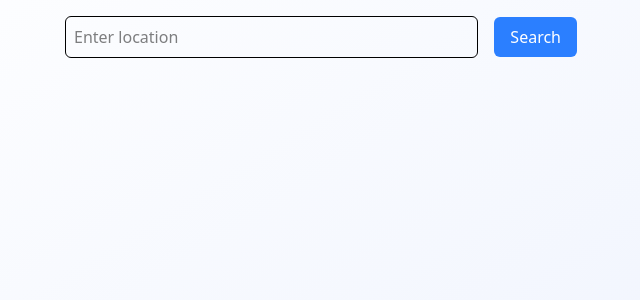
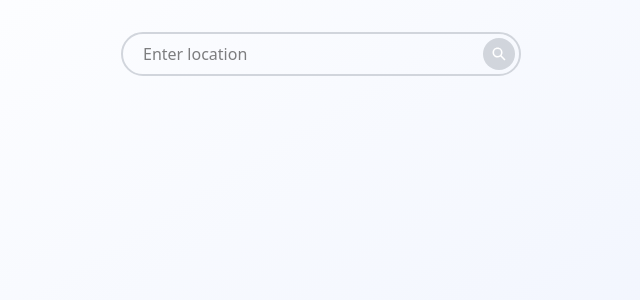
Before and after one commit to julach-erazan/weather-app-reactjs, a React (Vite) app: page /home in a window 1280 px wide. Shown: the top 300 px of the page, without its empty margins (319-959 px from the left). Built offline with nearby package versions, Linux system fonts and the light colour scheme.

Commit message:
Update SearchButton.jsx

```diff
--- a/src/components/SearchButton.jsx
+++ b/src/components/SearchButton.jsx
@@ -2,6 +2,7 @@ import React, { useState, useEffect } from "react";
 import { useLocation } from "react-router-dom";
 import { connect } from "react-redux";
 import { fetchWeather } from "../actions/weatherAction";
+import { IoSearchSharp } from "react-icons/io5";
 
 const SearchButton = (props) => {
   const locationState = useLocation();
@@ -20,23 +21,25 @@ const SearchButton = (props) => {
   };
 
   return (
-    <>
-      <div className="flex items-center justify-center gap-4 mb-6 w-full max-w-lg">
+    <div className="w-[100%] max-w-[400px] flex items-center justify-center gap-2 my-4">
+      <div className="w-[100%] flex items-center justify-center gap-4
+        border-2 border-gray-300 rounded-[22px] p-1
+      ">
         <input
           type="text"
           placeholder="Enter location"
           value={location}
           onChange={(e) => setLocation(e.target.value)}
-          className="border rounded-md p-2 w-full"
+          className="w-full h-full pl-4 outline-none"
         />
         <button
           onClick={handleSearch}
-          className="bg-blue-500 text-white px-4 py-2 rounded-md hover:bg-blue-600 transition"
+          className="bg-gray-300 text-white p-2 rounded-[100%] cursor-pointer"
         >
-          Search
+          <IoSearchSharp/>
         </button>
       </div>
-    </>
+    </div>
   );
 };
 
```
